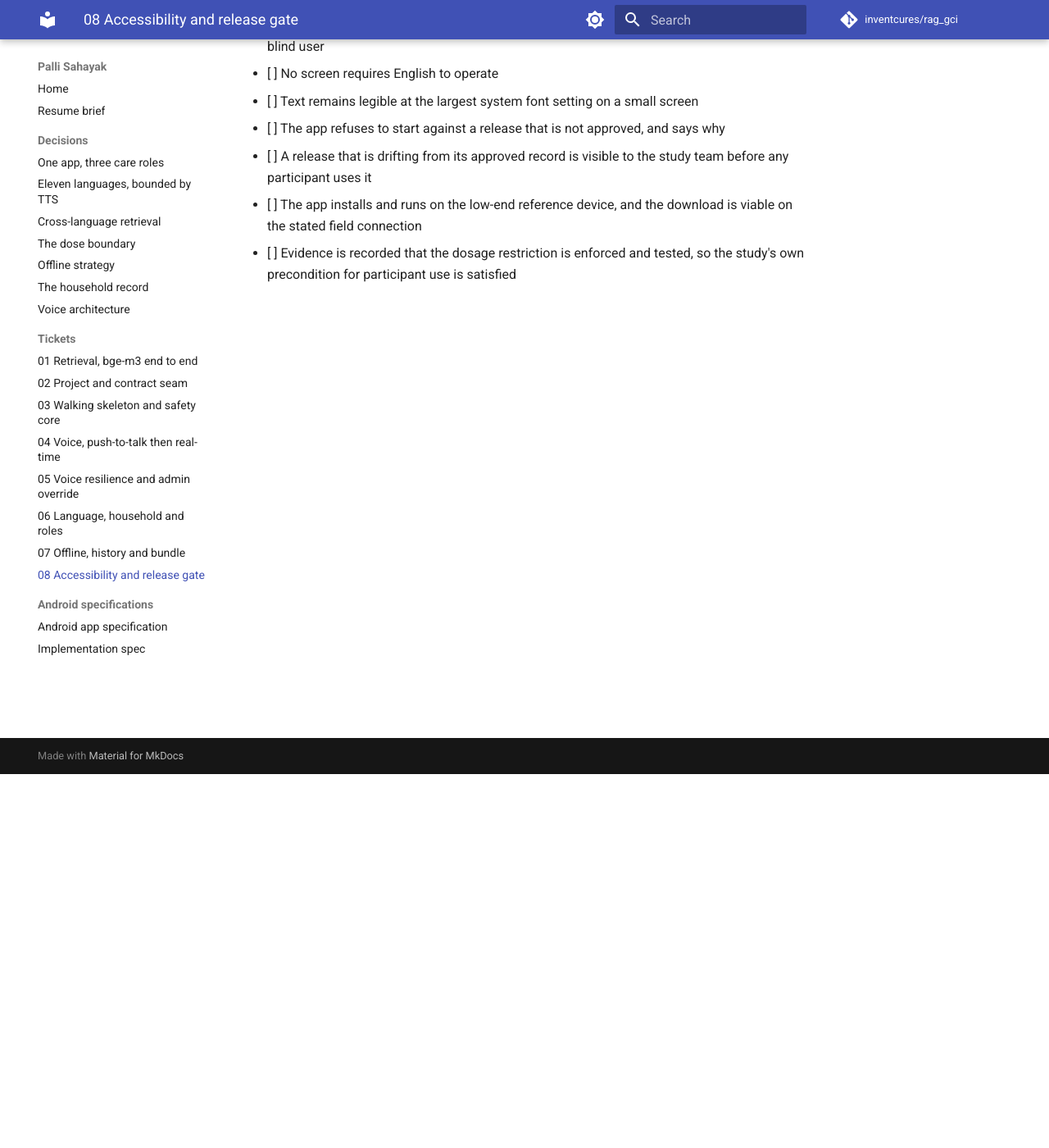
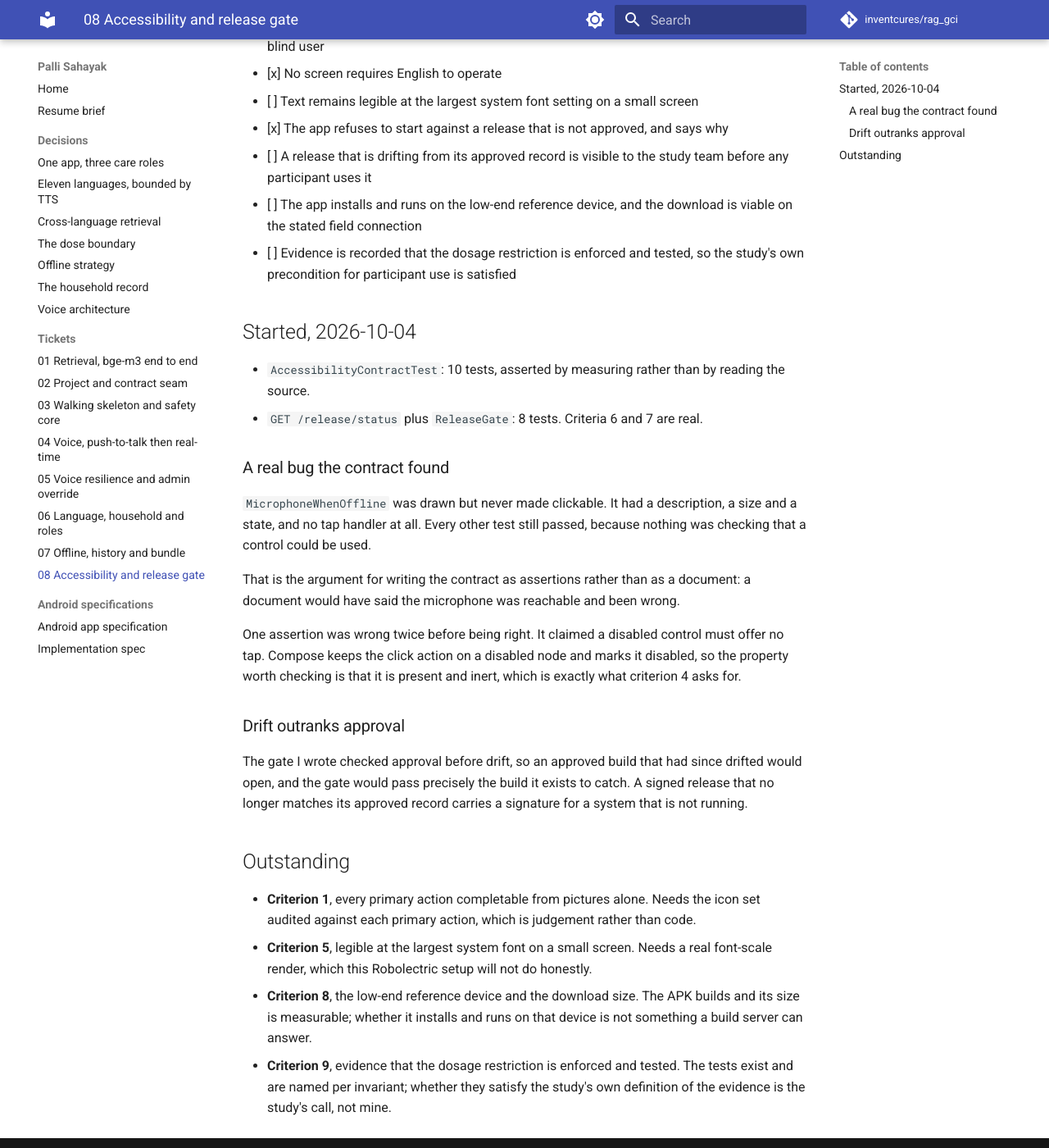
Before and after one commit to inventcures/rag_gci, an MkDocs documentation site: the page built from docs/tickets/08-accessibility-contract-and-release-gate.md, in a window 1280 px wide and 1400 px high, scrolled down 456 px. Shown: the whole window at 82% size. Built offline with MkDocs 1.6.1 and Material for MkDocs 9.7.7, drawn with Linux system fonts in a browser that asks for light colours; comment, search, counter and statistics services are not loaded; some of the changed text lies outside the part shown.

Commit message:
test(t8): the accessibility contract, and a control that could not be used
Ten assertions, measured rather than read. A document would have said the microphone
was reachable and been wrong: MicrophoneWhenOffline had a description, a size and a
state, and no tap handler at all. Every other test passed, because nothing was
checking that a control could be used.

That is the argument for the contract as assertions. A document drifts; a measurement
fails.

One assertion was wrong twice before being right. It claimed a disabled control must
offer no tap. Compose keeps the click action on a disabled node and marks it
disabled, so the property worth checking is that it is present and inert, which is
what criterion 4 actually asks for.

Touch targets are measured on the laid-out node, so a change that shrinks one fails
here rather than in someone's hand. Each answer kind is asserted to carry a word as
well as a colour, since colour alone fails on a washed-out panel in daylight and
fails entirely for a colour-blind worker.

```diff
--- a/docs/tickets/08-accessibility-contract-and-release-gate.md
+++ b/docs/tickets/08-accessibility-contract-and-release-gate.md
@@ -10,16 +10,56 @@ so no participant is ever given the wrong system.
 **Status:** ready-for-agent
 
 - [ ] Every primary action can be completed using pictures alone, without reading text
-- [ ] Controls meet or exceed the enlarged minimum touch target, and no action is
+- [x] Controls meet or exceed the enlarged minimum touch target, and no action is
       available only through a gesture
-- [ ] Important states are carried by colour as well as by text, so the app is usable
+- [x] Important states are carried by colour as well as by text, so the app is usable
       by a colour-blind user
-- [ ] No screen requires English to operate
+- [x] No screen requires English to operate
 - [ ] Text remains legible at the largest system font setting on a small screen
-- [ ] The app refuses to start against a release that is not approved, and says why
+- [x] The app refuses to start against a release that is not approved, and says why
 - [ ] A release that is drifting from its approved record is visible to the study team
       before any participant uses it
 - [ ] The app installs and runs on the low-end reference device, and the download is
       viable on the stated field connection
 - [ ] Evidence is recorded that the dosage restriction is enforced and tested, so the
       study's own precondition for participant use is satisfied
+
+## Started, 2026-10-04
+
+- `AccessibilityContractTest`: 10 tests, asserted by measuring rather than by reading
+  the source.
+- `GET /release/status` plus `ReleaseGate`: 8 tests. Criteria 6 and 7 are real.
+
+### A real bug the contract found
+
+`MicrophoneWhenOffline` was drawn but never made clickable. It had a description, a
+size and a state, and no tap handler at all. Every other test still passed, because
+nothing was checking that a control could be used.
+
+That is the argument for writing the contract as assertions rather than as a
+document: a document would have said the microphone was reachable and been wrong.
+
+One assertion was wrong twice before being right. It claimed a disabled control must
+offer no tap. Compose keeps the click action on a disabled node and marks it
+disabled, so the property worth checking is that it is present and inert, which is
+exactly what criterion 4 asks for.
+
+### Drift outranks approval
+
+The gate I wrote checked approval before drift, so an approved build that had since
+drifted would open, and the gate would pass precisely the build it exists to catch. A
+signed release that no longer matches its approved record carries a signature for a
+system that is not running.
+
+## Outstanding
+
+- **Criterion 1**, every primary action completable from pictures alone. Needs the
+  icon set audited against each primary action, which is judgement rather than code.
+- **Criterion 5**, legible at the largest system font on a small screen. Needs a real
+  font-scale render, which this Robolectric setup will not do honestly.
+- **Criterion 8**, the low-end reference device and the download size. The APK builds
+  and its size is measurable; whether it installs and runs on that device is not
+  something a build server can answer.
+- **Criterion 9**, evidence that the dosage restriction is enforced and tested. The
+  tests exist and are named per invariant; whether they satisfy the study's own
+  definition of the evidence is the study's call, not mine.
```
Also changed, not shown: 3 other files.
